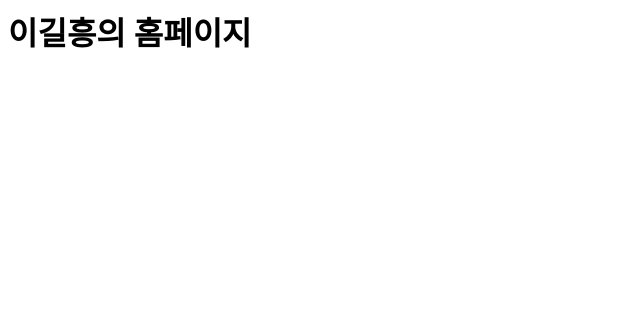
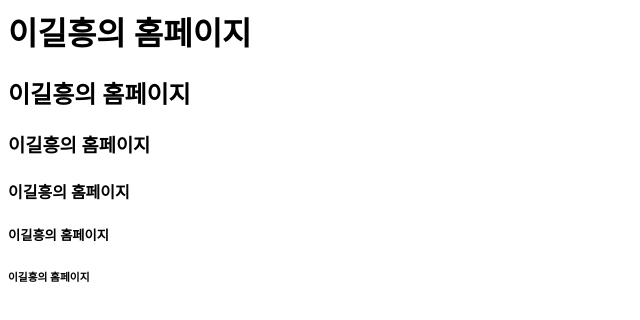
Before and after one commit to khlee2016/web, a plain HTML site: page index.html in a window 1280 px wide. Shown: the whole page, without its empty margins (0-640 px from the left). Drawn offline with Linux system fonts and the light colour scheme.

Commit message:
Update index.html

```diff
--- a/index.html
+++ b/index.html
@@ -1 +1,12 @@
+<html>
+<head>
+</head>
+<body>
 <h1>이길흥의 홈페이지</h1>
+<h2>이길흥의 홈페이지</h2>
+<h3>이길흥의 홈페이지</h3>
+<h4>이길흥의 홈페이지</h4>
+<h5>이길흥의 홈페이지</h5>
+<h6>이길흥의 홈페이지</h6>
+</body>
+</html>
```
